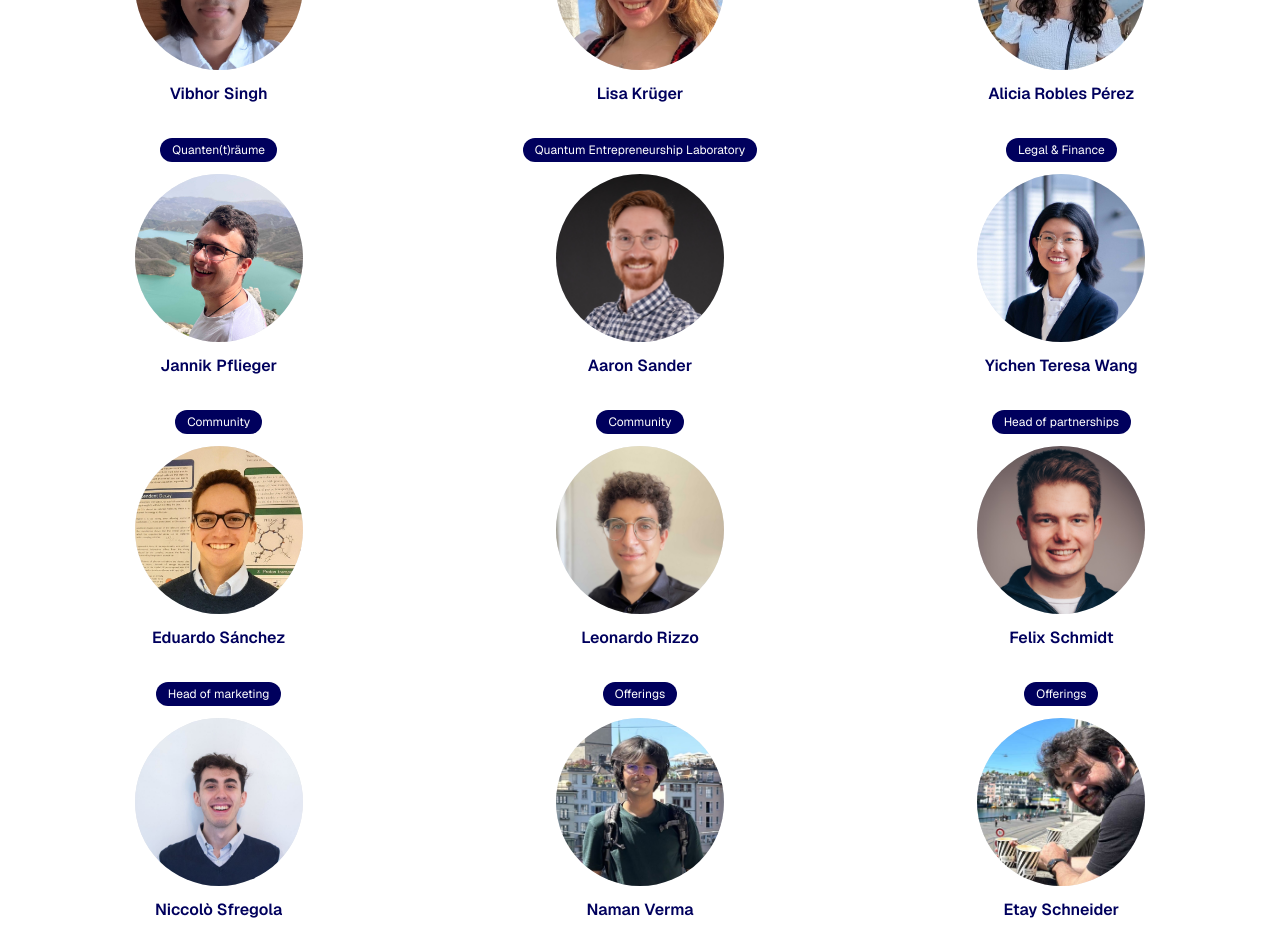
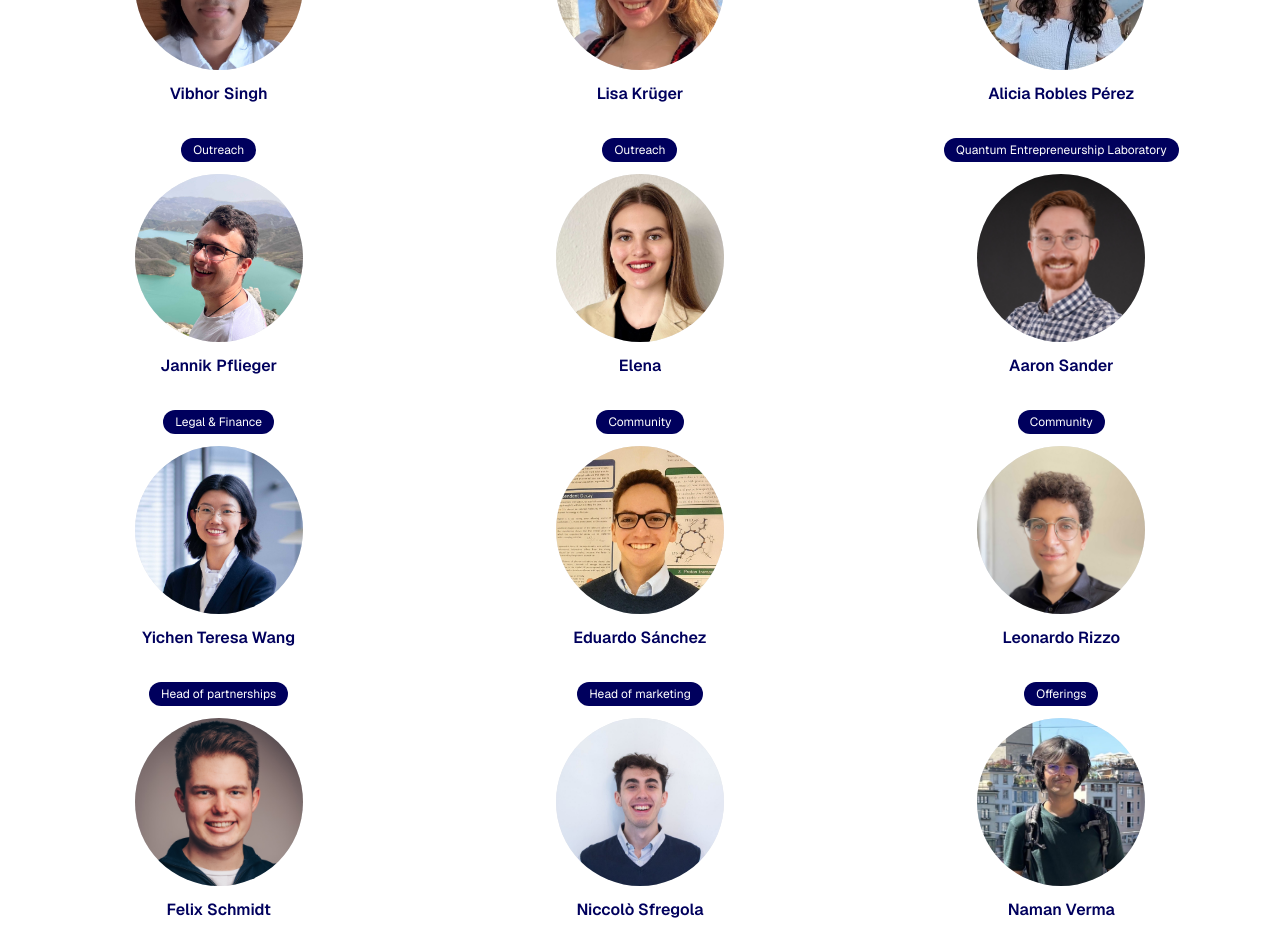
Before and after one commit to PushQuant/pushquantum_website, a Next.js app: page /about in a window 1280 px wide. Shown: the part 3560-4495 px from the top of the page. Built offline with nearby package versions, Linux system fonts and the light colour scheme.

Commit message:
added Elena

```diff
--- a/components/about/team-section.tsx
+++ b/components/about/team-section.tsx
@@ -61,10 +61,17 @@ const departmentHeads = [
     },
     {
         name: "Jannik Pflieger",
-        role: "Quanten(t)räume",
+        role: "Outreach",
         image: "/department_leads/Jannik.jpg",
         roleColor: "bg-pq-dark-purple",
         email: "jannik@pushquantum.tech",
+    },
+    {
+        name: "Elena",
+        role: "Outreach",
+        image: "/department_leads/Elena.png",
+        roleColor: "bg-pq-dark-purple",
+        email: "elena@pushquantum.tech",
     },
     {
         name: "Aaron Sander",
```
Also changed, not shown: public/department_leads/Elena.png (added).
